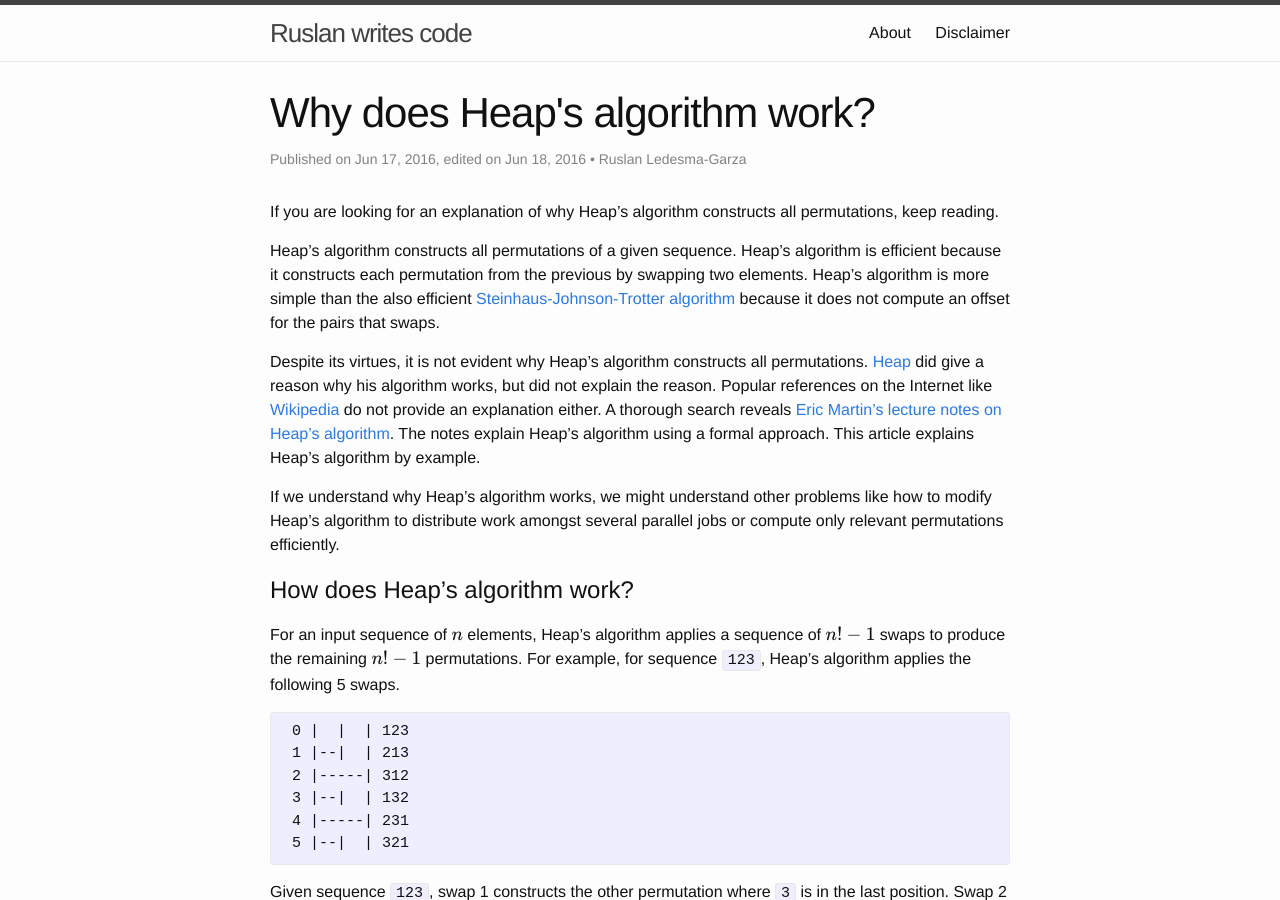
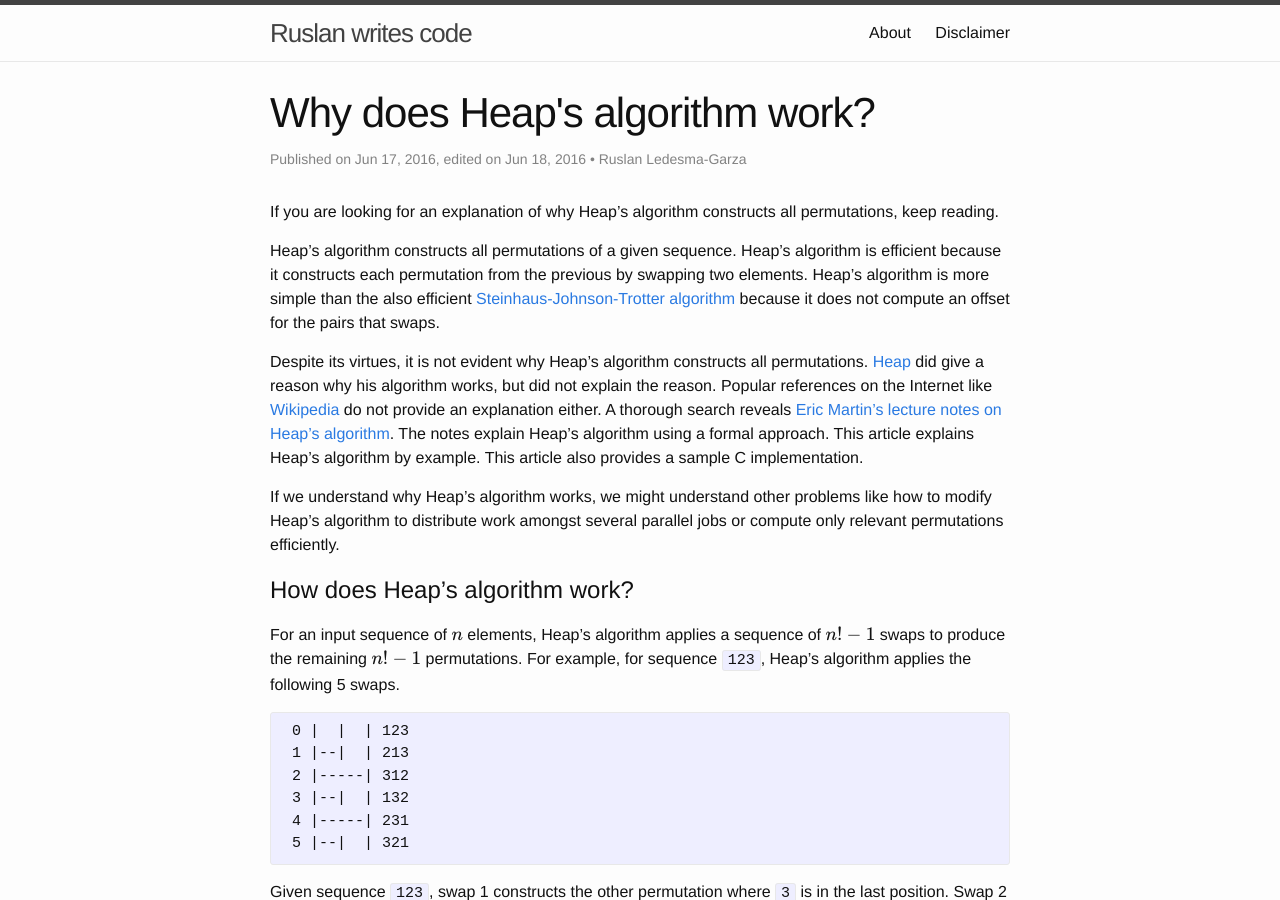
Before and after one commit to mrrusof/mrrusof.github.io, a Jekyll site: the page built from _posts/2016-06-17-why-does-heap-work.markdown, in a window 1280 px wide and 900 px high. Built offline with Jekyll 4.4.1, drawn with Linux system fonts in a browser that asks for light colours; formulas are drawn with MathJax 3; comment, search, counter and statistics services are not loaded.

Commit message:
Indicate that we provide implementaiton of Heap algorithm.

```diff
--- a/_posts/2016-06-17-why-does-heap-work.markdown
+++ b/_posts/2016-06-17-why-does-heap-work.markdown
@@ -19,6 +19,7 @@ Popular references on the Internet like [Wikipedia](https://en.wikipedia.org/wik
 A thorough search reveals [Eric Martin's lecture notes on Heap's algorithm](#martin).
 The notes explain Heap's algorithm using a formal approach.
 This article explains Heap's algorithm by example.
+This article also provides a sample C implementation.
 
 If we understand why Heap's algorithm works, we might understand other problems like how to modify Heap's algorithm to distribute work amongst several parallel jobs or compute only relevant permutations efficiently.
 
```
